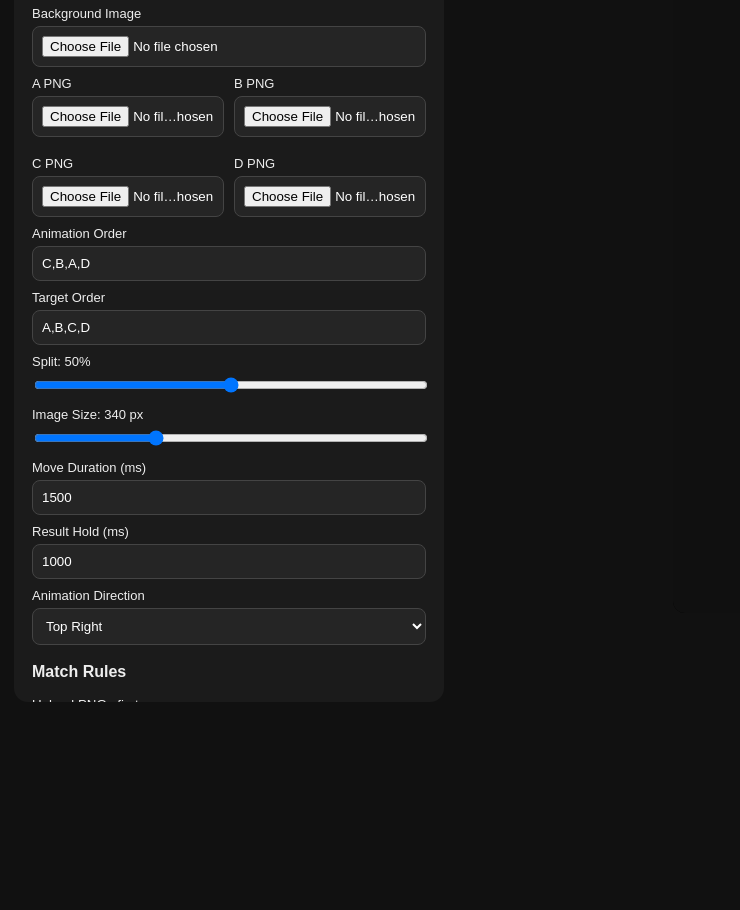
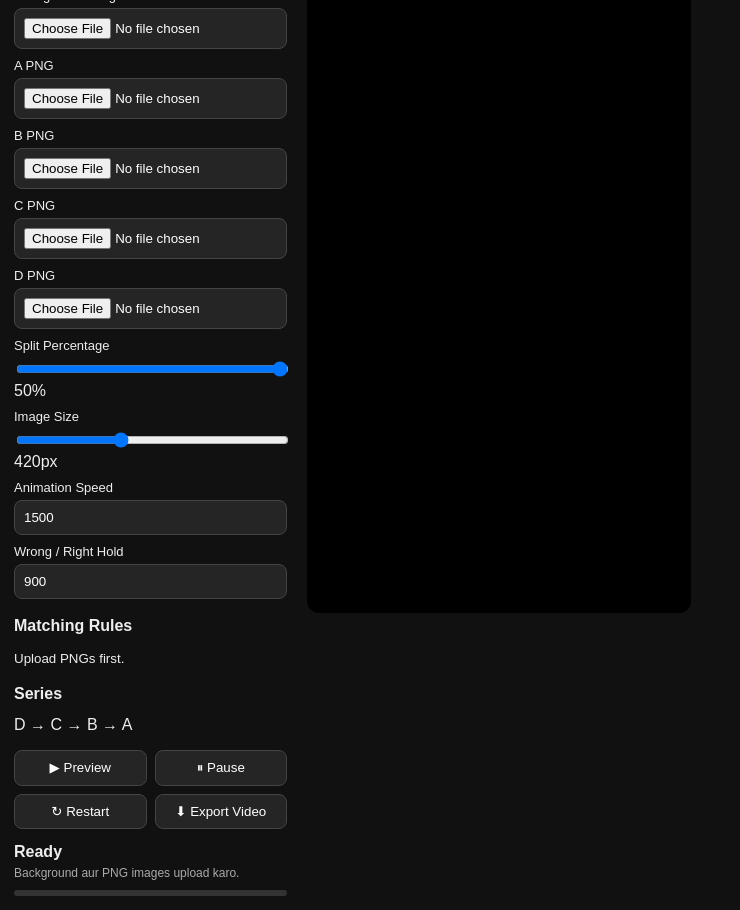
Before and after one commit to manish0575/puzzle-video, a plain HTML site: page index.html in a window 1280 px wide. Shown: the part 84-994 px from the top of the page, without its empty margins (0-740 px from the left). Before the commit the page ends 800 px from the top, so only its background shows below. Drawn offline with Linux system fonts and the light colour scheme; a script that the page names is missing.

Commit message:
Update index.html

```diff
--- a/index.html
+++ b/index.html
@@ -1,76 +1,167 @@
 <!DOCTYPE html>
 <html lang="en">
 <head>
-<meta charset="UTF-8">
-<meta name="viewport" content="width=device-width, initial-scale=1.0">
-<title>9:16 Puzzle Maker</title>
-<link rel="stylesheet" href="style.css">
+  <meta charset="UTF-8">
+  <meta name="viewport" content="width=device-width, initial-scale=1.0">
+  <title>Half Match Puzzle</title>
+  <link rel="stylesheet" href="style.css">
 </head>
+
 <body>
+
 <div class="app">
-  <div class="panel">
-    <h1>9:16 Puzzle Maker</h1>
+
+  <!-- LEFT CONTROL PANEL -->
+  <div class="controls">
+
+    <h1>Half Match Puzzle</h1>
 
     <label>Background Image</label>
     <input type="file" id="backgroundInput" accept="image/*">
 
-    <div class="grid">
-      <div><label>A PNG</label><input type="file" id="inputA" accept="image/*"></div>
-      <div><label>B PNG</label><input type="file" id="inputB" accept="image/*"></div>
-      <div><label>C PNG</label><input type="file" id="inputC" accept="image/*"></div>
-      <div><label>D PNG</label><input type="file" id="inputD" accept="image/*"></div>
+    <div class="upload-grid">
+
+      <div>
+        <label>A PNG</label>
+        <input type="file" id="inputA" accept="image/png,image/*">
+      </div>
+
+      <div>
+        <label>B PNG</label>
+        <input type="file" id="inputB" accept="image/png,image/*">
+      </div>
+
+      <div>
+        <label>C PNG</label>
+        <input type="file" id="inputC" accept="image/png,image/*">
+      </div>
+
+      <div>
+        <label>D PNG</label>
+        <input type="file" id="inputD" accept="image/png,image/*">
+      </div>
+
     </div>
 
-    <label>Animation Order</label>
-    <input id="animationOrder" value="C,B,A,D">
+    <label>Split Percentage</label>
 
-    <label>Target Order</label>
-    <input id="targetOrder" value="A,B,C,D">
+    <div class="range-row">
+      <input
+        type="range"
+        id="splitRange"
+        min="30"
+        max="50"
+        value="50"
+      >
 
-    <label>Split: <span id="splitValue">50</span>%</label>
-    <input id="splitRange" type="range" min="30" max="70" value="50">
+      <span id="splitValue">50%</span>
+    </div>
 
-    <label>Image Size: <span id="sizeValue">340</span> px</label>
-    <input id="sizeRange" type="range" min="250" max="550" value="340">
+    <label>Image Size</label>
 
-    <label>Move Duration (ms)</label>
-    <input id="duration" type="number" value="1500" min="300" step="100">
+    <div class="range-row">
+      <input
+        type="range"
+        id="sizeRange"
+        min="250"
+        max="700"
+        value="420"
+      >
 
-    <label>Result Hold (ms)</label>
-    <input id="pauseDuration" type="number" value="1000" min="200" step="100">
+      <span id="sizeValue">420px</span>
+    </div>
 
-    <label>Animation Direction</label>
-    <select id="direction">
-      <option value="top-right">Top Right</option>
-      <option value="top">Top Center</option>
-      <option value="right">Right</option>
-      <option value="left">Left</option>
-    </select>
+    <label>Animation Speed</label>
 
-    <h2>Match Rules</h2>
+    <input
+      type="number"
+      id="duration"
+      value="1500"
+      min="500"
+      max="5000"
+      step="100"
+    >
+
+    <label>Wrong / Right Hold</label>
+
+    <input
+      type="number"
+      id="pauseDuration"
+      value="900"
+      min="300"
+      max="3000"
+      step="100"
+    >
+
+    <h2>Matching Rules</h2>
+
     <div id="rulesContainer"></div>
 
-    <h2>Animation Flow</h2>
-    <div id="flowContainer"></div>
+    <h2>Series</h2>
+
+    <div class="series-box">
+      <span>D</span>
+      <span>→</span>
+      <span>C</span>
+      <span>→</span>
+      <span>B</span>
+      <span>→</span>
+      <span>A</span>
+    </div>
 
     <div class="buttons">
-      <button id="previewBtn">▶ Preview</button>
-      <button id="pauseBtn">⏸ Pause</button>
-      <button id="restartBtn">↻ Restart</button>
-      <button id="exportBtn">⬇ Export Video</button>
+
+      <button id="previewBtn">
+        ▶ Preview
+      </button>
+
+      <button id="pauseBtn">
+        ⏸ Pause
+      </button>
+
+      <button id="restartBtn">
+        ↻ Restart
+      </button>
+
+      <button id="exportBtn">
+        ⬇ Export Video
+      </button>
+
     </div>
 
-    <div id="statusTitle">Ready</div>
-    <div id="statusMessage">Upload your background and PNG pieces.</div>
-    <div id="exportStatus"></div>
-    <div class="progress"><div id="progressBar"></div></div>
+    <div class="status">
+      <div id="statusTitle">Ready</div>
+      <div id="statusMessage">
+        Background aur PNG images upload karo.
+      </div>
+    </div>
+
+    <div class="export-status" id="exportStatus"></div>
+
+    <div class="progress">
+      <div id="progressBar"></div>
+    </div>
+
   </div>
 
-  <div class="preview">
-    <canvas id="canvas" width="1080" height="1920"></canvas>
+
+  <!-- PREVIEW -->
+  <div class="preview-area">
+
+    <canvas
+      id="canvas"
+      width="1080"
+      height="1920"
+    ></canvas>
+
   </div>
+
 </div>
 
 <script src="script.js"></script>
+<script src="https://unpkg.com/@ffmpeg/ffmpeg@0.12.10/dist/umd/ffmpeg.js"></script>
+<script src="https://unpkg.com/@ffmpeg/util@0.12.1/dist/umd/index.js"></script>
+<script src="script.js"></script>
+
 </body>
 </html>
```
